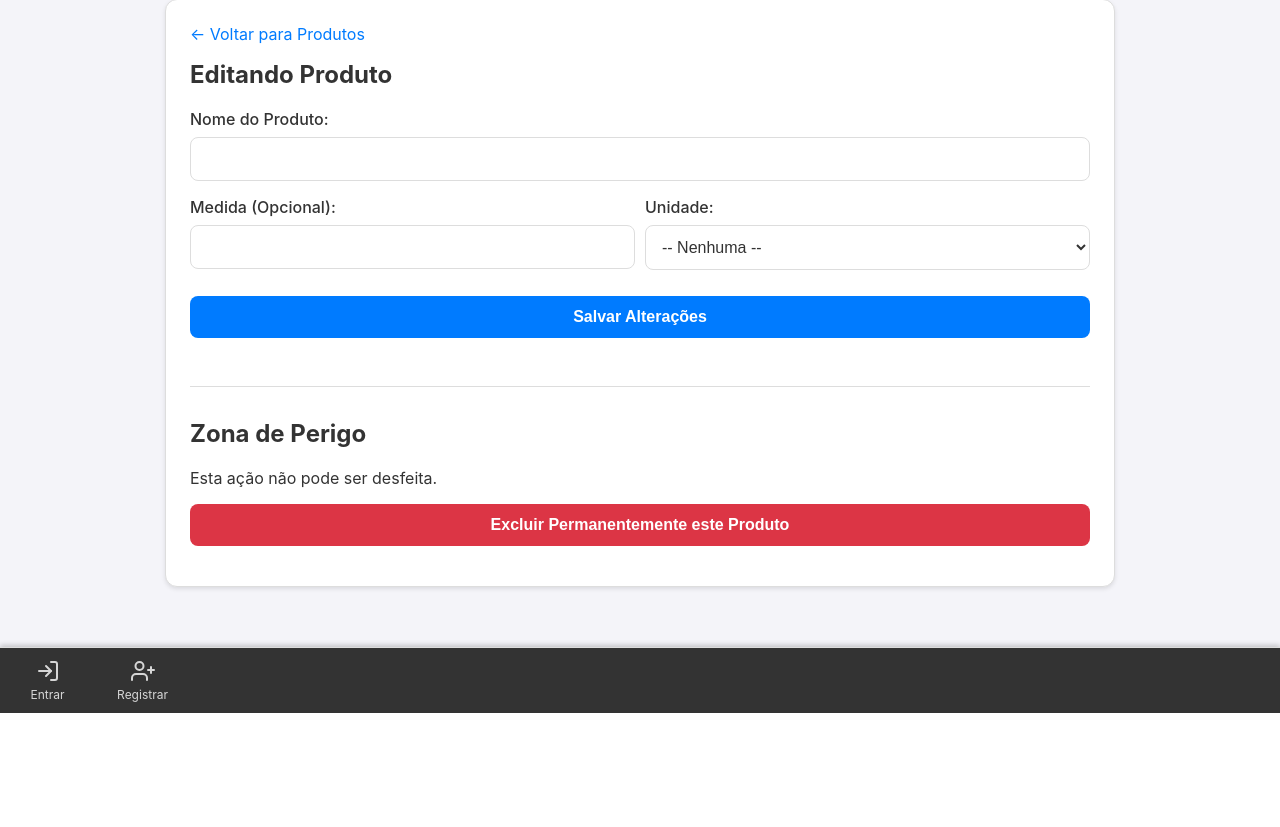
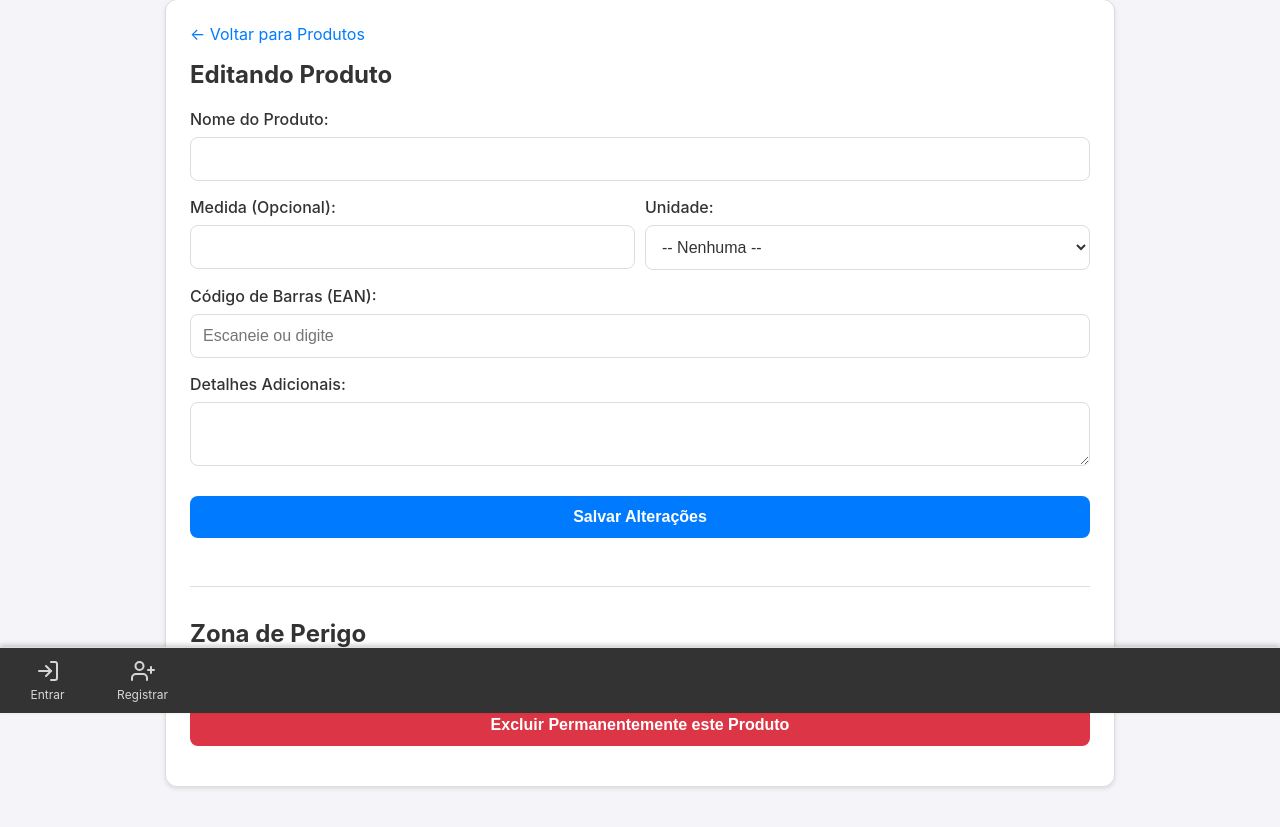
Before and after one commit to MestreUDK/PriceApp, a Python web app: template templates/edit_produto.html in a window 1280 px wide. Shown: the part 87-914 px from the top of the page. Before the commit the page ends 800 px from the top, so only its background shows below. Run offline with Jinja, Linux system fonts and the light colour scheme; the template is opened without the code that fills it, so the values that code supplies are empty.

Commit message:
Atualizar o edit_produto.html

```diff
--- a/templates/edit_produto.html
+++ b/templates/edit_produto.html
@@ -31,6 +31,12 @@
                 </div>
             </div>
 
+            <label for="codigo_barras">Código de Barras (EAN):</label>
+            <input type="text" name="codigo_barras" id="codigo_barras" value="{{ produto.codigo_barras or '' }}" placeholder="Escaneie ou digite">
+
+            <label for="detalhes">Detalhes Adicionais:</label>
+            <textarea name="detalhes" id="detalhes" rows="2">{{ produto.detalhes or '' }}</textarea>
+
             <button type="submit" style="margin-top: 10px;">Salvar Alterações</button>
         </form>
     </div>
```
